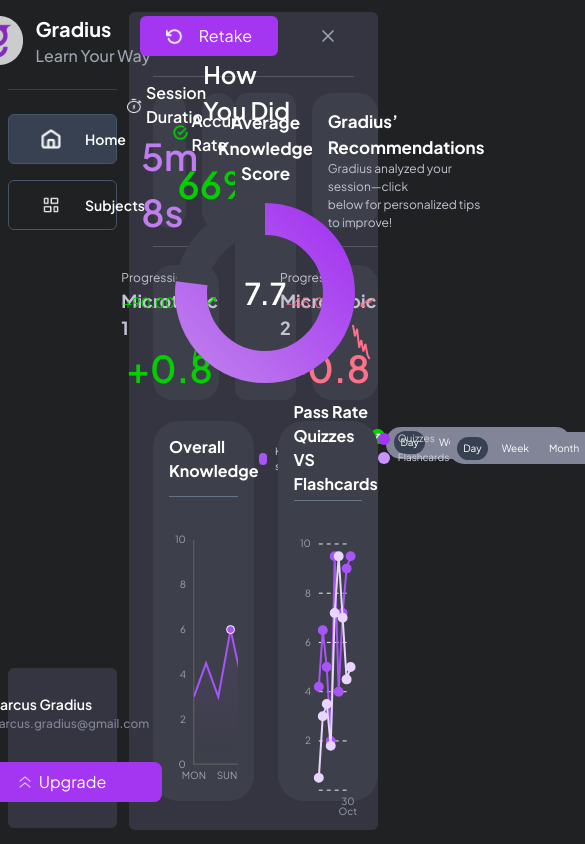
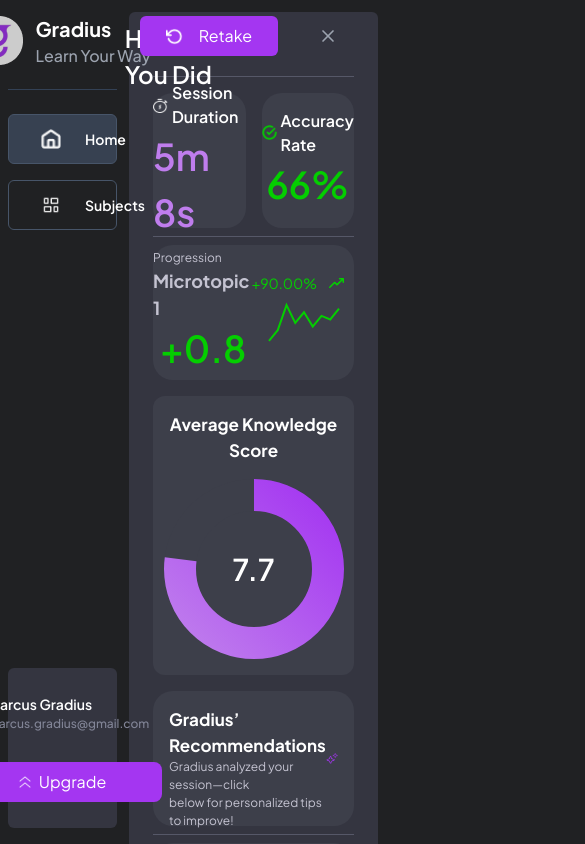
Before and after one commit to Dr-AddictStein/gradius-platform, a React (Vite) app: page /dashboard/finalOverview in a window 390 px wide. Shown: the top 844 px of the page, 585 px wide, since content can reach past the window. Built offline with nearby package versions, Linux system fonts and the light colour scheme.

Commit message:
responsive

```diff
--- a/src/Component/KnowledgeGraph .tsx
+++ b/src/Component/KnowledgeGraph .tsx
@@ -46,7 +46,7 @@
   ],
 };
 
-const KnowledgeGraph = ({ isSmall }) => {
+const KnowledgeGraph = ({ isSmall, isMid }) => {
   const [timeframe, setTimeframe] = useState("Day");
   const currentData = DATA[timeframe];
 
@@ -100,9 +100,15 @@
           </div>
         </div>
       </div>
-      <div className={`w-full bg-slate-500 h-[1px] ${isSmall?"":"mb-8"} `}></div>
+      <div
+        className={`w-full bg-slate-500 h-[1px] ${isSmall ? "" : "mb-8"} `}
+      ></div>
 
-      <div className={`${isSmall ? "h-[132px]" : "h-[70%]"} w-full`}>
+      <div
+        className={`${
+          isSmall ? "h-[132px]" : `${isMid ? "h-52" : "h-44"}`
+        } w-full`}
+      >
         <ResponsiveContainer width="100%" height="100%">
           <AreaChart
             data={currentData}
--- a/src/Component/PassRateComparison.tsx
+++ b/src/Component/PassRateComparison.tsx
@@ -56,13 +56,13 @@
   ],
 };
 
-const PassRateComparison = () => {
+const PassRateComparison = ({ isMid }) => {
   const [timeframe, setTimeframe] = useState("Day");
   const currentData = DATA[timeframe];
 
   return (
     <div className="w-full max-w-4xl rounded-xl">
-      <div className="flex items-center justify-between mb-1">
+      <div className="flex items-center justify-between mb-1 h-full">
         <h2 className="text-white text-[16px] font-bold">
           Pass Rate Quizzes VS Flashcards
         </h2>
@@ -101,7 +101,7 @@
 
       <div className="w-full bg-slate-500 h-[1px] mb-8"></div>
 
-      <div className="h-72 w-full">
+      <div className={`${isMid?"h-72":"h-52"}  w-full`}>
         <ResponsiveContainer width="100%" height="100%">
           <LineChart
             data={currentData}
--- a/src/Pages/Dashboard/FinalOverview.tsx
+++ b/src/Pages/Dashboard/FinalOverview.tsx
@@ -10,11 +10,11 @@
   const [isRecommendationModalOpen, setIsRecommendationModalOpen] =
     useState(false);
   return (
-    <div className="h-[95vh] px-4 flex flex-col justify-between">
+    <div className="xl:h-[95vh] h-full px-4 flex flex-col justify-between">
       {/* Header */}
       <div className="relative pb-14 pl-10 pr-4 border-b border-[#565868]">
         {/* Centered heading */}
-        <h2 className="absolute left-1/2 transform -translate-x-1/2 text-white text-[24px] font-semibold">
+        <h2 className="absolute xl:left-1/2 left-[24%] transform -translate-x-1/2 text-white text-[24px] font-semibold">
           Here’s How You Did
         </h2>
         {/* Right-aligned close button */}
@@ -36,9 +36,9 @@
         </div>
       </div>
 
-      <div className="mt-4 h-[38vh] flex gap-4 w-full justify-between">
+      <div className="mt-4 xl:h-[38vh] flex xl:flex-row flex-col gap-4 w-full justify-between">
         {/* left */}
-        <div className="flex flex-col justify-between h-full w-[33%]">
+        <div className="flex flex-col justify-between h-full xl:w-[33%] w-full gap-2 xl:gap-0">
           <div className="flex gap-4 w-full">
             <div className="flex flex-col items-center justify-center h-[16vh] w-1/2 bg-[#3D3F4A] rounded-[20px]">
               <div className="flex justify-center items-center gap-1">
@@ -93,13 +93,13 @@
         </div>
 
         {/* mid */}
-        <div className="bg-[#3D3F4A] text-center p-4 w-[30%] rounded-xl flex flex-col items-center justify-center gap-4 h-full">
+        <div className="bg-[#3D3F4A] text-center p-4 xl:w-[30%] w-full rounded-xl flex flex-col items-center justify-center gap-4 h-full">
           <h3 className="text-[17px] font-bold">Average Knowledge Score</h3>
           <CircularProgress value={7.7} size={180} />
         </div>
 
         {/* right */}
-        <div className="flex flex-col justify-between h-full w-[33%]">
+        <div className="flex flex-col justify-between h-full xl:w-[33%] w-full xl:gap-0 gap-2">
           <div
             className="flex justify-around items-center h-[16vh] w-full bg-[#3D3F4A] rounded-[20px] p-4 cursor-pointer hover:shadow-[0_0_15px_2px_#A436F1] transition-shadow duration-300"
             onClick={() => setIsRecommendationModalOpen(true)}
@@ -139,12 +139,12 @@
         </div>
       </div>
 
-      <div className="h-[50vh] flex items-center w-full">
-        <div className="h-[90%] flex gap-6 w-full">
-          <div className="w-[50%] px-4 flex justify-center items-center h-full bg-[#3D3F4A] rounded-[26px]">
-            <KnowledgeGraph isSmall={false} />
+      <div className="xl:h-[50vh] flex items-center w-full">
+        <div className="h-[90%] flex xl:flex-row flex-col gap-6 w-full xl:mt-0 mt-5">
+          <div className="xl:w-[50%] w-full px-4 flex justify-center items-center h-full bg-[#3D3F4A] rounded-[26px]">
+            <KnowledgeGraph isMid={true} />
           </div>
-          <div className="w-[50%] p-4 flex justify-center items-center h-full bg-[#3D3F4A] rounded-[26px]">
+          <div className="xl:w-[50%] w-full p-4 flex justify-center items-center h-full bg-[#3D3F4A] rounded-[26px]">
             <PassRateComparison />
           </div>
         </div>
--- a/src/Pages/Dashboard/PerformanceAnalysis.tsx
+++ b/src/Pages/Dashboard/PerformanceAnalysis.tsx
@@ -40,14 +40,14 @@
           </div>
         </div>
         <div className="xl:w-[60%] w-full">
-          <div className="bg-[#3D3F4A] text-center p-4 rounded-xl flex flex-col items-center justify-center gap-4 mb-4 h-[38vh]">
-            <KnowledgeGraph isSmall={false}/>
+          <div className="bg-[#3D3F4A] text-center p-4 rounded-xl flex flex-col items-center justify-center gap-4 mb-4">
+            <KnowledgeGraph isSmall={false} isMid={false}/>
           </div>
           <div className="bg-[#3D3F4A] text-center p-4 rounded-xl flex flex-col items-center justify-center gap-4 mb-4">
             <LearningTimeGraph />
           </div>
           <div className="bg-[#3D3F4A] text-center p-4 rounded-xl flex flex-col items-center justify-center gap-4 mb-4">
-            <PassRateComparison />
+            <PassRateComparison isMid={true}/>
           </div>
         </div>
       </div>
```
